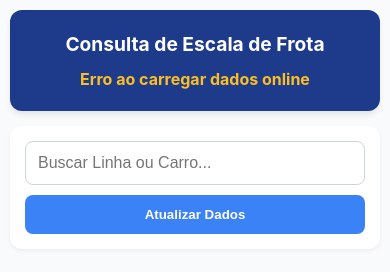
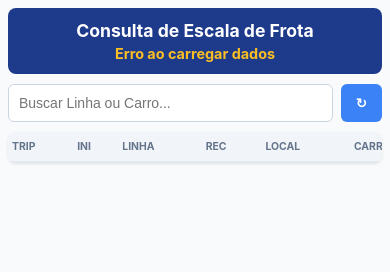
Before and after one commit to Jose-Reis-Site/painelfrota, a plain HTML site: page index.html in a window 390 px wide. Drawn offline with Linux system fonts and the light colour scheme; no server answers.

Commit message:
Update title and styling in index.html

```diff
--- a/index.html
+++ b/index.html
@@ -3,98 +3,99 @@
 <head>
     <meta charset="UTF-8">
     <meta name="viewport" content="width=device-width, initial-scale=1.0">
-    <title>Consulta de Escala de Frota</title>
+    <title>Escala de Frota - TCCC</title>
     <style>
         :root {
             --primary: #1e3a8a;
-            --secondary: #3b82f6;
             --bg: #f8fafc;
             --text: #0f172a;
             --white: #ffffff;
         }
         * { box-sizing: border-box; }
         body {
-            font-family: -apple-system, BlinkMacSystemFont, "Segoe UI", Roboto, Helvetica, Arial, sans-serif;
+            font-family: -apple-system, system-ui, sans-serif;
             background-color: var(--bg);
             color: var(--text);
             margin: 0;
-            padding: 10px;
-            line-height: 1.5;
+            padding: 8px;
         }
-        .container {
-            max-width: 100%;
-            margin: 0 auto;
-        }
+        .container { width: 100%; max-width: 1200px; margin: 0 auto; }
+
         header {
             background: var(--primary);
             color: white;
-            padding: 20px 15px;
-            border-radius: 12px;
-            margin-bottom: 15px;
+            padding: 12px;
+            border-radius: 8px;
+            margin-bottom: 10px;
             text-align: center;
-            box-shadow: 0 4px 6px -1px rgba(0,0,0,0.1);
         }
-        header h1 { margin: 0; font-size: 1.4rem; }
-        .data-header { font-size: 1rem; margin-top: 8px; font-weight: bold; color: #fbbf24; }
+        header h1 { margin: 0; font-size: 1.1rem; }
+        .data-header { font-size: 0.9rem; font-weight: bold; color: #fbbf24; margin-top: 4px; }
 
         .controls {
-            background: var(--white);
-            padding: 15px;
-            border-radius: 12px;
-            margin-bottom: 15px;
             display: flex;
-            flex-direction: column;
-            gap: 10px;
-            box-shadow: 0 2px 4px rgba(0,0,0,0.05);
+            gap: 8px;
+            margin-bottom: 10px;
         }
         #searchInput {
-            width: 100%;
-            padding: 12px;
+            flex-grow: 1;
+            padding: 10px;
             border: 1px solid #cbd5e1;
-            border-radius: 8px;
-            font-size: 16px; /* Evita zoom automático no iOS */
+            border-radius: 6px;
+            font-size: 14px;
         }
         .refresh-btn {
-            background: var(--secondary);
+            background: #3b82f6;
             color: white;
             border: none;
-            padding: 12px;
-            border-radius: 8px;
+            padding: 0 15px;
+            border-radius: 6px;
             font-weight: bold;
             cursor: pointer;
         }
 
-        /* Estilo para Tabela Responsiva (Cards no Celular) */
-        .table-container { overflow-x: auto; }
+        /* TABELA SEMPRE HORIZONTAL */
+        .table-container {
+            width: 100%;
+            overflow-x: auto; /* Permite rolar pro lado se for muito pequeno */
+            background: var(--white);
+            border-radius: 8px;
+            box-shadow: 0 1px 3px rgba(0,0,0,0.1);
+        }
 
-        table { width: 100%; border-collapse: collapse; background: var(--white); border-radius: 12px; overflow: hidden; }
-        th { background: #f1f5f9; padding: 12px 10px; text-align: left; font-size: 0.75rem; text-transform: uppercase; border-bottom: 2px solid #e2e8f0; }
-        td { padding: 12px 10px; border-bottom: 1px solid #f1f5f9; font-size: 0.9rem; }
+        table {
+            width: 100%;
+            border-collapse: collapse;
+            min-width: 500px; /* Garante que não esmague demais no celular */
+        }
 
-        .badge { padding: 4px 8px; border-radius: 6px; font-size: 0.7rem; font-weight: bold; display: inline-block; }
+        th {
+            background: #f1f5f9;
+            padding: 8px 4px;
+            text-align: left;
+            font-size: 0.65rem; /* Fonte pequena para caber tudo */
+            text-transform: uppercase;
+            border-bottom: 2px solid #e2e8f0;
+            color: #64748b;
+        }
+
+        td {
+            padding: 8px 4px;
+            border-bottom: 1px solid #f1f5f9;
+            font-size: 0.8rem; /* Fonte legível no celular */
+            white-space: nowrap; /* Impede que o texto pule linha */
+        }
+
+        .badge {
+            padding: 2px 5px;
+            border-radius: 4px;
+            font-size: 0.65rem;
+            font-weight: bold;
+        }
         .status-rodando { background: #dcfce7; color: #166534; }
         .status-recolhe { background: #fee2e2; color: #991b1b; }
 
-        .loading { text-align: center; padding: 20px; font-weight: bold; color: var(--primary); }
-
-        @media (max-width: 600px) {
-            table, thead, tbody, th, td, tr { display: block; }
-            thead tr { position: absolute; top: -9999px; left: -9999px; }
-            tr { border: 1px solid #e2e8f0; border-radius: 12px; margin-bottom: 10px; padding: 10px; background: white; }
-            td { border: none; position: relative; padding-left: 40%; text-align: right; border-bottom: 1px solid #f8fafc; }
-            td:last-child { border-bottom: none; }
-            td::before {
-                content: attr(data-label);
-                position: absolute;
-                left: 10px;
-                width: 35%;
-                white-space: nowrap;
-                text-align: left;
-                font-weight: bold;
-                color: #64748b;
-            }
-            header h1 { font-size: 1.2rem; }
-        }
+        .loading { text-align: center; padding: 10px; font-size: 0.8rem; color: var(--primary); }
     </style>
 </head>
 <body>
@@ -102,25 +103,25 @@
 <div class="container">
     <header>
         <h1>Consulta de Escala de Frota</h1>
-        <div class="data-header"><span id="data-display">Carregando dados...</span></div>
+        <div class="data-header"><span id="data-display">Carregando...</span></div>
     </header>
 
     <div class="controls">
         <input type="text" id="searchInput" placeholder="Buscar Linha ou Carro...">
-        <button class="refresh-btn" onclick="fetchData()">Atualizar Dados</button>
+        <button class="refresh-btn" onclick="fetchData()">↻</button>
     </div>
 
-    <div id="loading" class="loading" style="display:none;">Atualizando escala...</div>
+    <div id="loading" class="loading" style="display:none;">Atualizando...</div>
 
     <div class="table-container">
         <table>
             <thead>
                 <tr>
                     <th>TRIP</th>
-                    <th>INÍCIO</th>
+                    <th>INI</th>
                     <th>LINHA</th>
-                    <th>HORA REC.</th>
-                    <th>RECOLHE</th>
+                    <th>REC</th>
+                    <th>LOCAL</th>
                     <th>CARRO</th>
                     <th>Mts</th>
                 </tr>
@@ -142,14 +143,11 @@
     async function fetchData() {
         loadingDiv.style.display = 'block';
         try {
-            // Usando um proxy ou fetch direto (Google Sheets permite fetch público)
-            // Adicionamos um timestamp para evitar cache do navegador
             const response = await fetch(csvUrl + '&t=' + new Date().getTime());
             const csvText = await response.text();
             processData(csvText);
         } catch (error) {
-            console.error('Erro ao buscar dados:', error);
-            dataDisplay.innerText = "Erro ao carregar dados online";
+            dataDisplay.innerText = "Erro ao carregar dados";
         } finally {
             loadingDiv.style.display = 'none';
         }
@@ -158,12 +156,11 @@
     function processData(csvText) {
         const lines = csvText.split(/\r?\n/);
         const newData = [];
-        let dataEncontrada = "Não identificada";
+        let dataEncontrada = "";
 
         for (let i = 0; i < lines.length; i++) {
             const line = lines[i];
 
-            // Lógica da DATA
             if (line.includes("DIAS UTEIS")) {
                 const partes = line.split(',');
                 for (let cell of partes) {
@@ -174,7 +171,6 @@
                 }
             }
 
-            // Lógica dos DADOS (Colunas 1, 2, 3, 5, 7, 8, 9 -> índices 0,1,2,4,6,7,8)
             const cols = line.split(',');
             if (cols.length >= 9 && cols[0].trim() !== "" && !cols[0].includes("TRIP") && i > 10) {
                 if (cols[0].match(/\d/)) {
@@ -191,7 +187,7 @@
             }
         }
 
-        dataDisplay.innerText = "Escala de: " + dataEncontrada;
+        dataDisplay.innerText = "Escala: " + dataEncontrada;
         currentData = newData;
         renderTable(currentData);
     }
@@ -202,14 +198,18 @@
             const row = document.createElement('tr');
             const isRodando = item.hora_rec.toLowerCase().includes('rodando');
 
+            // Abreviei os textos longos para caber na horizontal
+            let statusDisplay = item.hora_rec;
+            if (isRodando) statusDisplay = "ROD.";
+
             row.innerHTML = `
-                <td data-label="TRIP">${item.trip}</td>
-                <td data-label="INÍCIO">${item.h_ini}</td>
-                <td data-label="LINHA"><strong>${item.linhas}</strong></td>
-                <td data-label="HORA REC."><span class="badge ${isRodando ? 'status-rodando' : 'status-recolhe'}">${item.hora_rec}</span></td>
-                <td data-label="RECOLHE">${item.recolhe}</td>
-                <td data-label="CARRO" style="font-weight:bold">${item.carro}</td>
-                <td data-label="Mts">${item.mts}</td>
+                <td>${item.trip}</td>
+                <td>${item.h_ini}</td>
+                <td><strong>${item.linhas}</strong></td>
+                <td><span class="badge ${isRodando ? 'status-rodando' : 'status-recolhe'}">${statusDisplay} ${!isRodando ? item.hora_rec : ''}</span></td>
+                <td>${item.recolhe}</td>
+                <td style="font-weight:bold">${item.carro}</td>
+                <td>${item.mts}</td>
             `;
             tableBody.appendChild(row);
         });
@@ -224,11 +224,7 @@
         renderTable(filtered);
     });
 
-    // Carrega os dados ao abrir a página
     fetchData();
-    // Atualiza automaticamente a cada 5 minutos
-    setInterval(fetchData, 300000);
-
 </script>
 </body>
 </html>
```
